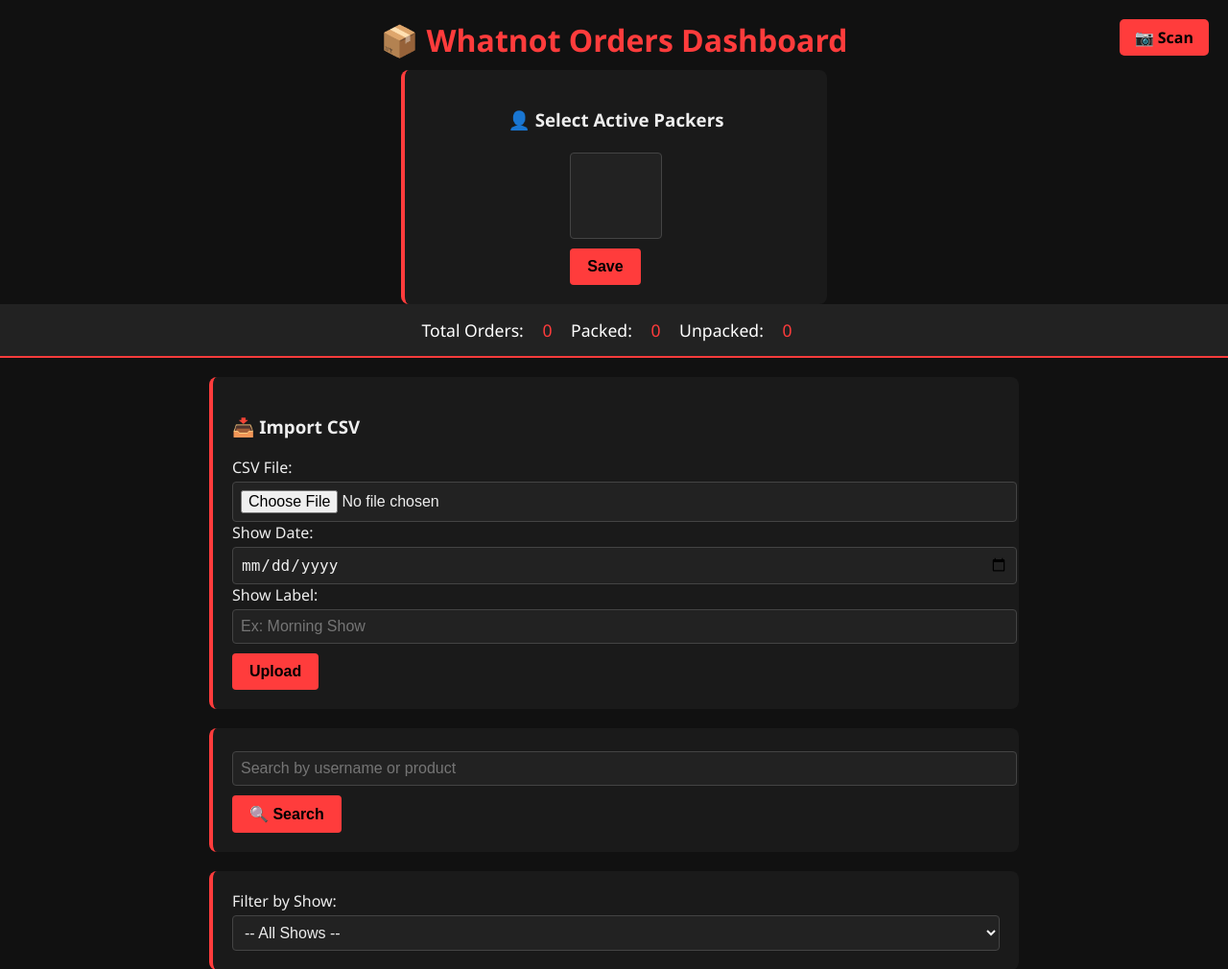
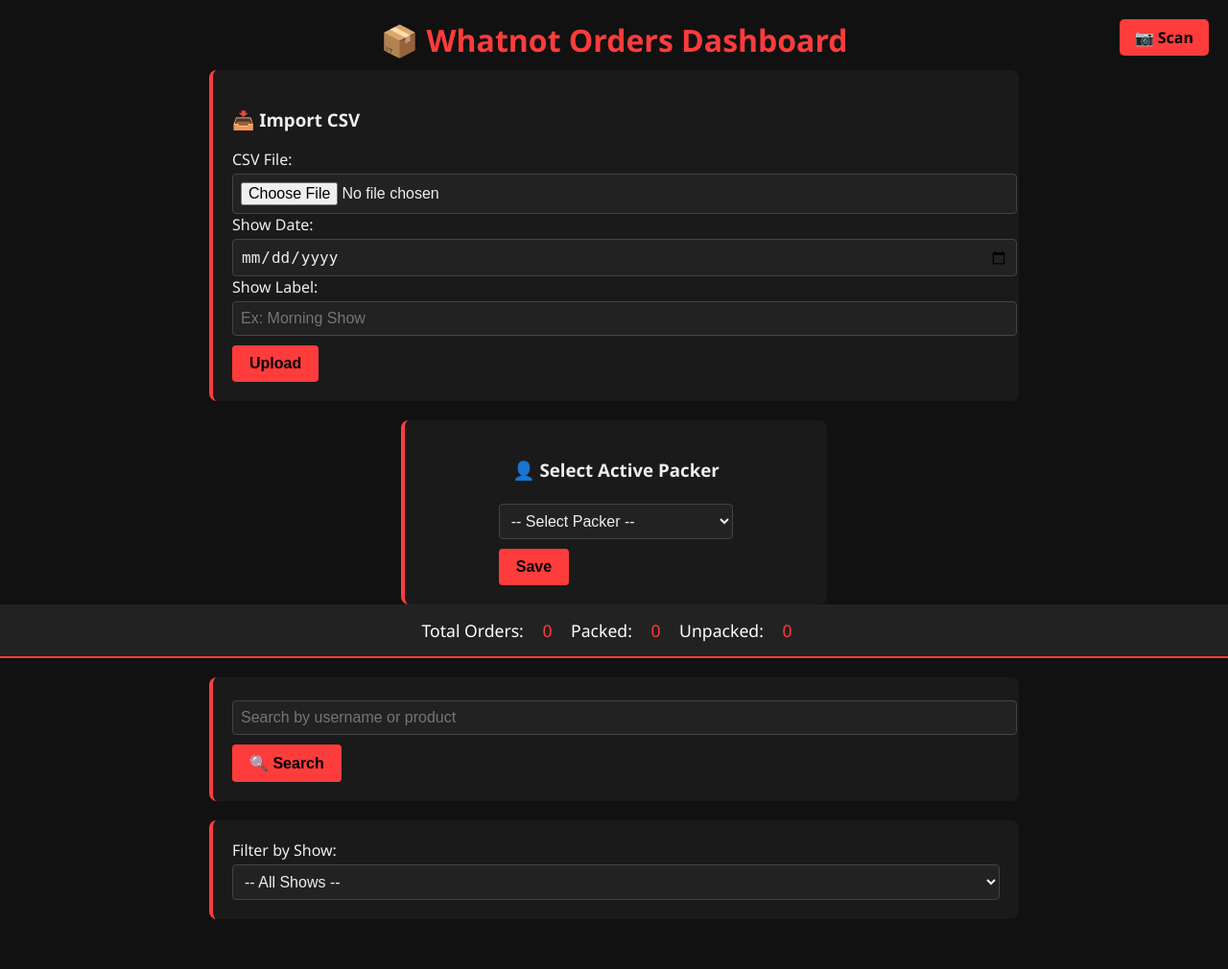
Before and after one commit to macery12/Whatnot-order-helper, a Flask app: page / in a window 1280 px wide. Shown: the top 1010 px of the page at 96% size. After the commit the page ends 958 px from the top, so only its background shows below. Run offline with Flask 3, Linux system fonts and the light colour scheme; data that the repository does not hold is empty.

Commit message:
Update dashboard.html

```diff
--- a/templates/dashboard.html
+++ b/templates/dashboard.html
@@ -13,10 +13,27 @@
 
 <h1>📦 Whatnot Orders Dashboard</h1>
 
+<div class="upload-box">
+  <h3>📥 Import CSV</h3>
+  <form method="POST" enctype="multipart/form-data">
+    <label for="csv_file">CSV File:</label>
+    <input type="file" name="csv_file" id="csv_file" accept=".csv" required>
+
+    <label for="show_date">Show Date:</label>
+    <input type="date" name="show_date" id="show_date">
+
+    <label for="show_label">Show Label:</label>
+    <input type="text" name="show_label" id="show_label" placeholder="Ex: Morning Show">
+
+    <button type="submit">Upload</button>
+  </form>
+</div>
+
 <div class="packer-box">
-  <h3>👤 Select Active Packers</h3>
+  <h3>👤 Select Active Packer</h3>
   <form method="POST" action="{{ url_for('set_active_packers') }}">
-    <select name="active_packers" multiple>
+    <select name="active_packers">
+      <option value="">-- Select Packer --</option>
       {% for person in packer_names %}
         <option value="{{ person }}"
           {% if person in session.get('active_packers', []) %}selected{% endif %}>
@@ -32,22 +49,6 @@
   Total Orders: <span>{{ total_orders }}</span>
   Packed: <span>{{ total_packed }}</span>
   Unpacked: <span>{{ total_unpacked }}</span>
-</div>
-
-<div class="upload-box">
-  <h3>📥 Import CSV</h3>
-  <form method="POST" enctype="multipart/form-data">
-    <label for="csv_file">CSV File:</label>
-    <input type="file" name="csv_file" id="csv_file" accept=".csv" required>
-
-    <label for="show_date">Show Date:</label>
-    <input type="date" name="show_date" id="show_date">
-
-    <label for="show_label">Show Label:</label>
-    <input type="text" name="show_label" id="show_label" placeholder="Ex: Morning Show">
-
-    <button type="submit">Upload</button>
-  </form>
 </div>
 
 <form method="GET" class="search-form">
```
